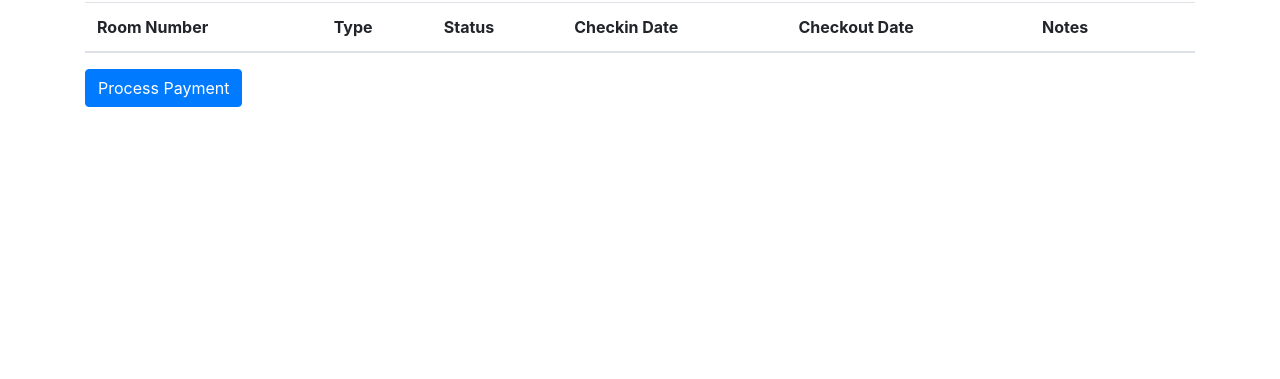
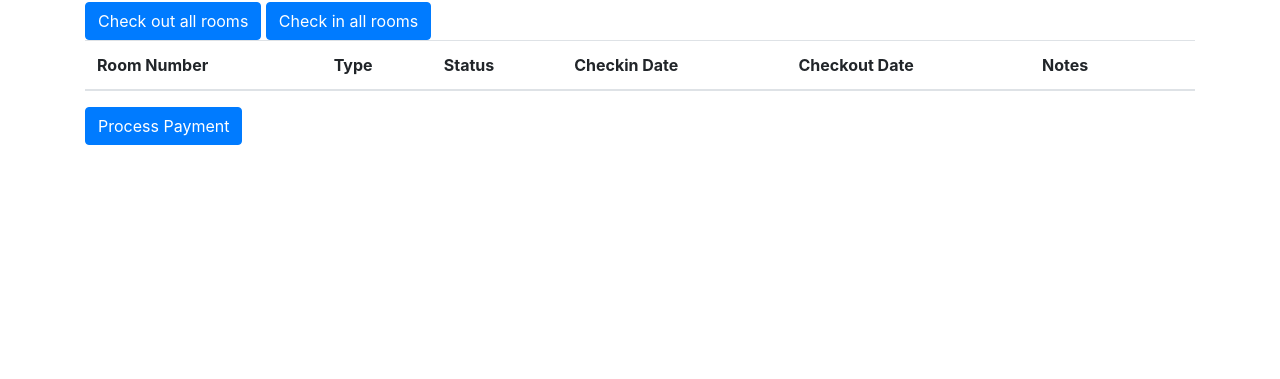
Before and after one commit to liamself/internet-mm-cwk, a website: page static/reception_booking_details.html in a window 1280 px wide. Shown: the part 421-800 px from the top of the page. Drawn offline with nearby package versions, Linux system fonts and the light colour scheme; no server answers; a web font is replaced by a local one.

Commit message:
Reception can now check rooms in and out, individually and in bulk.

```diff
--- a/static/js/receptionDetails.js
+++ b/static/js/receptionDetails.js
@@ -1,16 +1,18 @@
-$(document).ready(function(){
-    var bRef = getObject("bRef");
-    getDetails(bRef);
+bookingDetails = function() { //Wrap in function to avoid global variables
+    var bRef;
+    $(document).ready(function () {
+        bRef = getObject("bRef");
+        refreshDetails();
     });
 
-function getDetails(bRef) {
+    function refreshDetails() {
         $.ajax({
             url: "/admin_booking_details",
             type: "POST",
             data: JSON.stringify({
                 bref: bRef
             }),
-        success: function(rt) {
+            success: function (rt) {
                 var json = JSON.parse(rt); // the returned data will be an array
                 //Clear table
                 formatPage(json);
@@ -18,10 +20,62 @@ function getDetails(bRef) {
         });
     }
 
-function formatPage(rooms)
-{
-    if (rooms.length > 0)
-    {
+    function onClickCheckOutAll() {
+        $.ajax({
+            url: "/check_out_all",
+            type: "POST",
+            data: bRef.toString(),
+            success: function (rt) {
+                refreshDetails();
+            }
+        });
+    }
+
+    function onClickCheckInAll() {
+        $.ajax({
+            url: "/check_in_all",
+            type: "POST",
+            data: bRef.toString(),
+            success: function (rt) {
+                refreshDetails();
+            }
+        });
+    }
+
+    function checkInRoom(roomNo) {
+        var data = {
+            roomID: roomNo,
+            status: 'O'
+        };
+        $.ajax({
+            url: "/change_status",
+            type: "POST",
+            data: JSON.stringify(data),
+            success: function (rt) {
+                refreshDetails();
+            }
+        });
+    }
+
+    function checkOutRoom(roomNo) {
+        var data = {
+            roomID: roomNo,
+            status: 'C'
+        };
+        $.ajax({
+            url: "/change_status",
+            type: "POST",
+            data: JSON.stringify(data),
+            success: function (rt) {
+                refreshDetails();
+            }
+        });
+    }
+
+
+
+    function formatPage(rooms) {
+        if (rooms.length > 0) {
             var name = rooms[0].c_name;
             var bRef = rooms[0].b_ref;
             var price = rooms[0].b_cost;
@@ -37,7 +91,7 @@ function formatPage(rooms)
             var table = $("#room-body");
             //Populate with new data
             table.empty();
-        $.each(rooms, function(rowIndex, r) {
+            $.each(rooms, function (rowIndex, r) {
                 var row = $("<tr/>");
                 row.append($("<td/>").text(r.r_no));
                 row.append($("<td/>").text(roomClassToString(r.r_class)));
@@ -45,12 +99,36 @@ function formatPage(rooms)
                 row.append($("<td/>").text(r.checkin));
                 row.append($("<td/>").text(r.checkout));
                 row.append($("<td/>").text(r.r_notes));
+
+                //Get correct button
+                if (r.r_status === 'A') {
                     row.append($("<td/>")
                         .append($('<a />', {
                             class: 'btn btn-light',
+                            onclick: 'bookingDetails.checkInRoom(' + r.r_no +')',
                             text: "Check in"
                         })));
+                } else if (r.r_status === 'O') {
+                    row.append($("<td/>")
+                        .append($('<a />', {
+                            class: 'btn btn-light',
+                            onclick: 'bookingDetails.checkOutRoom(' + r.r_no +')',
+                            text: "Check out"
+                        })));
+                } else { // Show no button
+                    row.append($("<td/>"));
+                }
+
                 table.append(row);
             });
         }
     }
+
+    //Public functions
+    return {
+        onclickCheckOutAll: onClickCheckOutAll,
+        onclickCheckInAll: onClickCheckInAll,
+        checkInRoom: checkInRoom,
+        checkOutRoom: checkOutRoom
+    }
+}();
--- a/static/reception_booking_details.html
+++ b/static/reception_booking_details.html
@@ -42,6 +42,8 @@
             <p>Booking notes: <span id="booking-notes"></span></p>
 
             <h2>Rooms</h2>
+            <a class="btn btn-primary" href="#" onclick="bookingDetails.onclickCheckOutAll()">Check out all rooms</a>
+            <a class="btn btn-primary" href="#" onclick="bookingDetails.onclickCheckInAll()">Check in all rooms</a>
             <table class="table" id="room-table">
                 <thead>
                 <tr>
```
Also changed, not shown: app.js (+33 -2 lines). Lines whose indentation alone changed are shown as unchanged.
